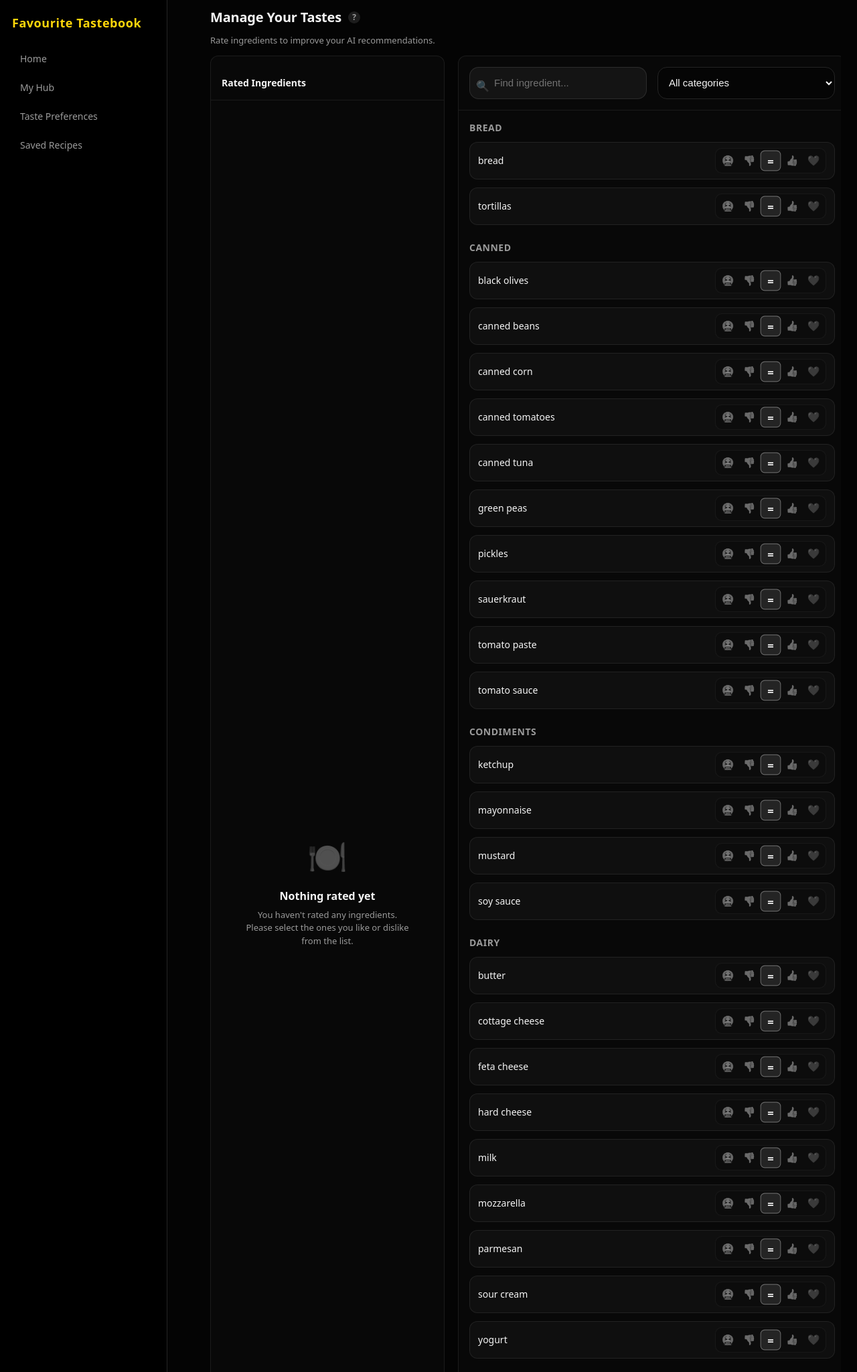
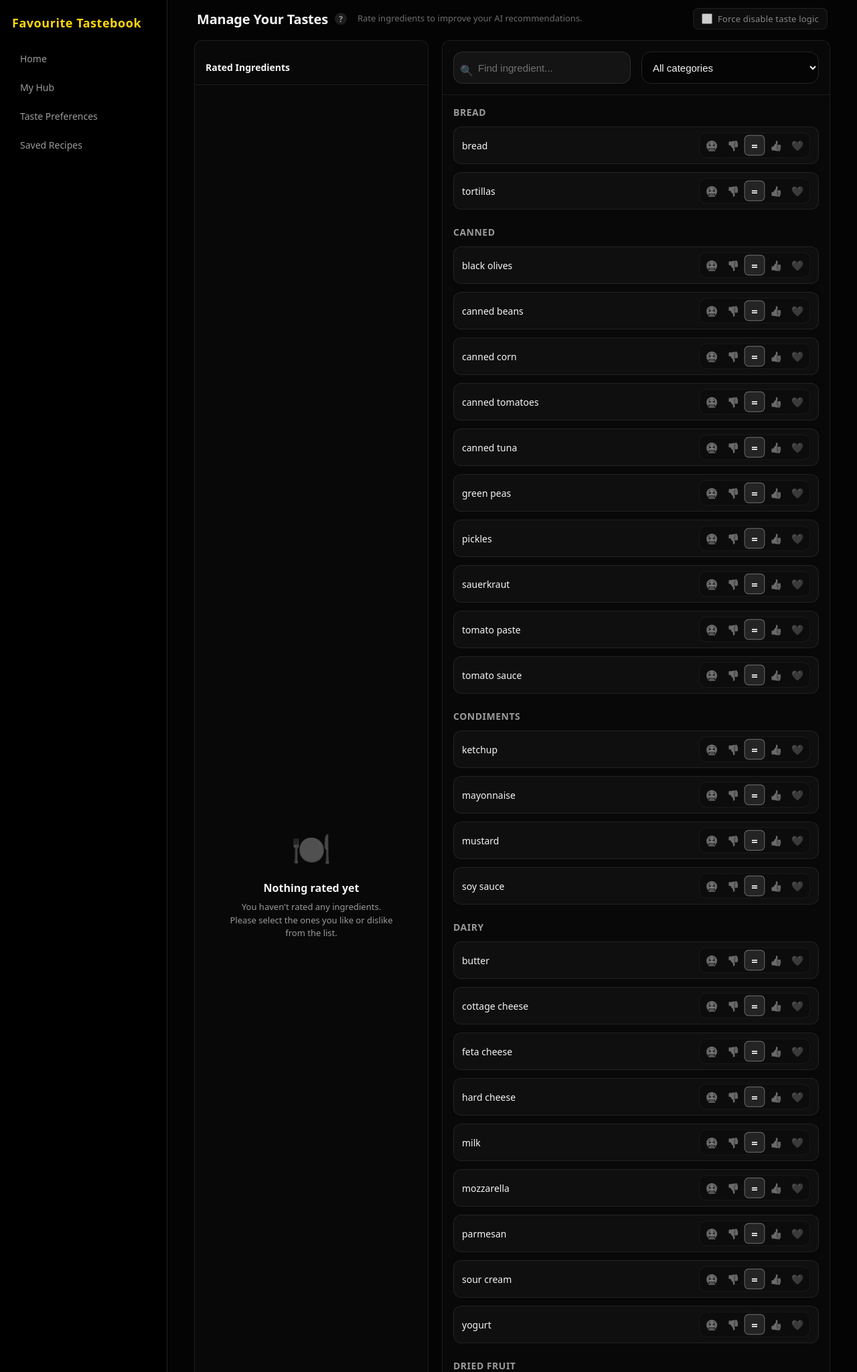
Before and after one commit to SueRix/Favourite-Tastebook, a Django app: page /home/tastes/ in a window 1280 px wide. Shown: the top 2049 px of the page at 67% size. Run offline with Django 5.2, Linux system fonts and the light colour scheme; the visitor is signed in with stand-in values (Sample User, id 1); data comes from the database, SQL or seed files in the repository; parts of the project's set-up code (start-up, migrations or seed data) failed here and were passed over; some libraries are stand-ins or nearby versions.

Commit message:
UI for working taste preferences and toggle session feature of force disabling

```diff
--- a/favourite_tastebook/recipe_manager/static/css/tastes.css
+++ b/favourite_tastebook/recipe_manager/static/css/tastes.css
@@ -1,47 +1,53 @@
-/* main layout container */
 .tastes-container {
-    height: calc(100vh - 100px);
     display: flex;
     flex-direction: column;
+    height: calc(100vh - 80px);
+    padding-bottom: 20px;
 }
 
-/* two column grid setup */
 .tastes-layout-grid {
     display: grid;
     grid-template-columns: 350px 1fr;
     gap: 20px;
     height: 100%;
     overflow: hidden;
+    flex: 1;
+    min-height: 0;
 }
 
-/* yellow column (rated) */
-.tastes-col-rated {
+.tastes-col-rated,
+.tastes-col-search {
     display: flex;
     flex-direction: column;
-    border: 1px solid rgba(255, 214, 10, 0.3); /* subtle yellow border */
+    border: 1px solid rgba(255, 255, 255, 0.08);
     border-radius: 12px;
     background: rgba(255, 255, 255, 0.02);
     overflow: hidden;
 }
 
-/* red column (search & unrated) */
-.tastes-col-search {
-    display: flex;
-    flex-direction: column;
-    border: 1px solid rgba(239, 68, 68, 0.3); /* subtle red border */
-    border-radius: 12px;
-    background: rgba(255, 255, 255, 0.02);
-    overflow: hidden;
-}
-
-/* inner scrollable areas */
 .tastes-scroll-area {
     flex: 1;
     overflow-y: auto;
     padding: 16px;
 }
 
-/* controls row (orange and green boxes) */
+.tastes-scroll-area::-webkit-scrollbar {
+    width: 6px;
+}
+
+.tastes-scroll-area::-webkit-scrollbar-track {
+    background: transparent;
+}
+
+.tastes-scroll-area::-webkit-scrollbar-thumb {
+    background: rgba(255, 255, 255, 0.1);
+    border-radius: 4px;
+}
+
+.tastes-scroll-area::-webkit-scrollbar-thumb:hover {
+    background: rgba(255, 255, 255, 0.2);
+}
+
 .tastes-controls-row {
     display: grid;
     grid-template-columns: 1fr 1fr;
@@ -258,3 +231,45 @@
     visibility: visible;
     transform: translateY(0);
 }
+
+.tools-header {
+    display: flex;
+    align-items: center;
+    justify-content: space-between;
+    width: 100%;
+    margin-bottom: 20px;
+}
+
+.global-taste-toggle-wrap {
+    display: flex;
+    align-items: center;
+    gap: 8px;
+    padding: 6px 12px;
+    background: rgba(255, 255, 255, 0.04);
+    border: 1px solid rgba(255, 255, 255, 0.08);
+    border-radius: 8px;
+    cursor: pointer;
+    transition: all 0.2s ease;
+    user-select: none;
+}
+
+.global-taste-toggle-wrap:hover {
+    background: rgba(255, 255, 255, 0.08);
+    border-color: rgba(255, 255, 255, 0.15);
+}
+
+.global-taste-toggle-wrap span {
+    font-size: 13px;
+    color: rgba(255, 255, 255, 0.5);
+    font-weight: 500;
+    letter-spacing: 0.2px;
+}
+
+.global-taste-toggle-wrap input[type="checkbox"] {
+    margin: 0;
+    cursor: pointer;
+    width: 16px;
+    height: 16px;
+    accent-color: #555555;
+    opacity: 0.8;
+}
--- a/favourite_tastebook/recipe_manager/templates/main/recipe_manager.html
+++ b/favourite_tastebook/recipe_manager/templates/main/recipe_manager.html
@@ -120,12 +120,6 @@
                             {% if request.GET.strict %}точный{% else %}общий{% endif %}
                         </span>
                     </div>
-
-                    <label class="taste-toggle">
-                        <input type="checkbox" id="use-tastes" name="use_tastes" form="filters-form"
-                               data-auth-required="1" {% if request.GET.use_tastes %}checked{% endif %}>
-                        <span>Use profile tastes</span>
-                    </label>
                     <div class="home-muted small" id="recipes-meta"></div>
                 </div>
 
--- a/favourite_tastebook/recipe_manager/templates/main/taste_preferences.html
+++ b/favourite_tastebook/recipe_manager/templates/main/taste_preferences.html
@@ -9,11 +9,13 @@
 {% endblock %}
 
 {% block content %}
-    <div class="container tastes-container">
-        <div class="home-card-head tools-header">
-        <div class="rf-title-large" style="display: flex; align-items: center;">
+    <div class="tastes-container">
+
+        <div style="display: flex; justify-content: space-between; align-items: center; margin-bottom: 16px; padding: 0 4px;">
+
+            <div style="display: flex; align-items: center; gap: 16px; flex-wrap: wrap;">
+                <div class="rf-title-large" style="display: flex; align-items: center; margin: 0;">
                     Manage Your Tastes
-
                     <div class="taste-info-wrap">
                         <div class="taste-info-icon">?</div>
                         <div class="taste-info-popup">
@@ -25,13 +27,28 @@
                             <div>❤️ <b>(+2)</b>: Love, highly prioritize.</div>
                         </div>
                     </div>
+                </div>
 
+                <span class="home-muted" style="font-size: 13px; margin: 0; opacity: 0.7;">
+                Rate ingredients to improve your AI recommendations.
+            </span>
             </div>
-        <p class="home-muted">Rate ingredients to improve your AI recommendations.</p>
+
+            <label class="global-taste-toggle-wrap" for="global-taste-toggle" style="margin: 0; flex-shrink: 0;">
+                <input type="checkbox"
+                       id="global-taste-toggle"
+                       name="disable_taste"
+                       value="true"
+                       hx-post="{% url 'api_toggle_global_tastes' %}"
+                       hx-trigger="change"
+                       hx-swap="none"
+                       hx-headers='{"X-CSRFToken": "{{ csrf_token }}"}'
+                       {% if disable_taste_logic %}checked{% endif %}>
+                <span>Force disable taste logic</span>
+            </label>
         </div>
 
         <div class="tastes-layout-grid">
-
             <div class="tastes-col-rated" id="rated-tastes-panel">
                 <div style="padding: 16px; border-bottom: 1px solid rgba(255,255,255,0.08);">
                     <h3 class="rf-section-title no-margin">Rated Ingredients</h3>
```
Also changed, not shown: other parts of favourite_tastebook/recipe_manager/static/css/tastes.css (+44 -77 lines). Lines whose indentation alone changed are shown as unchanged.
